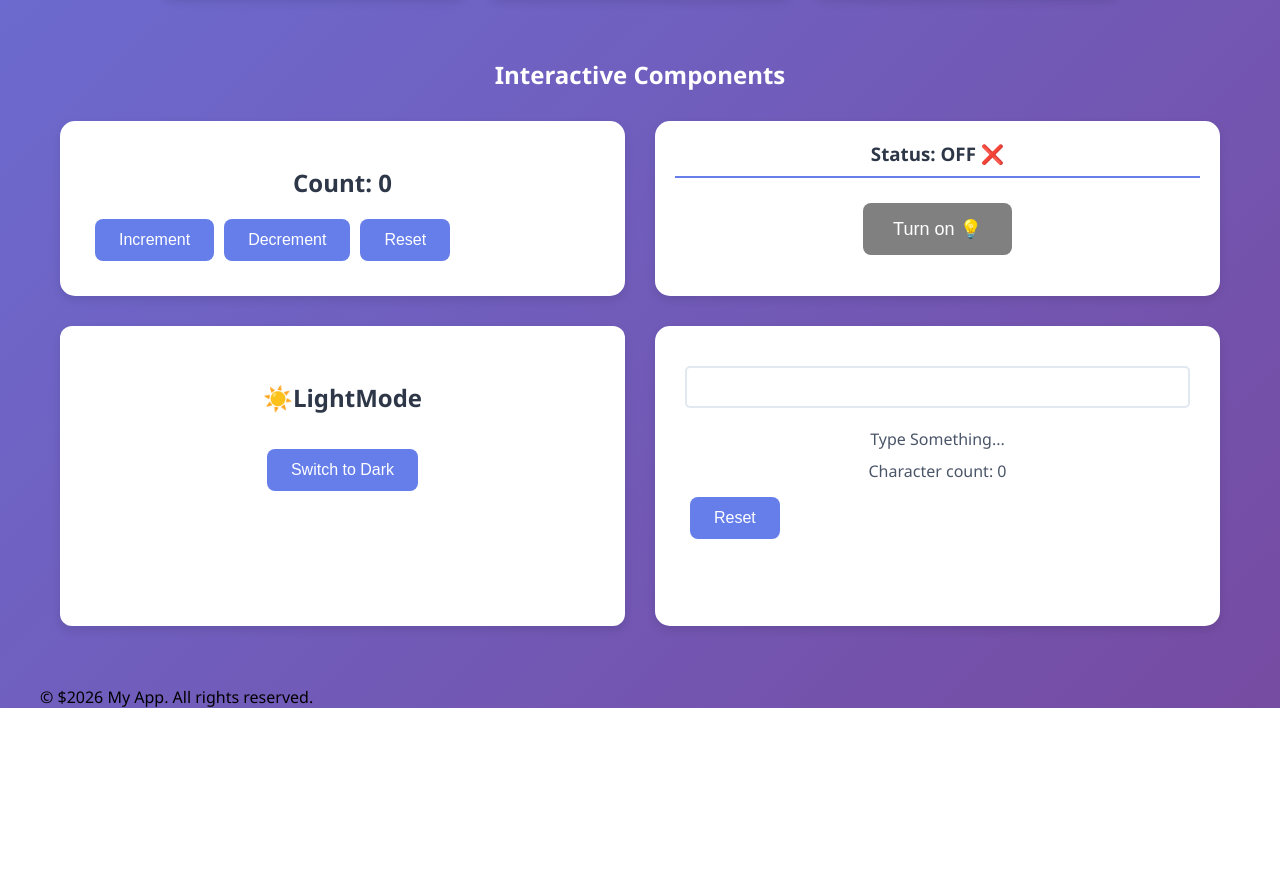
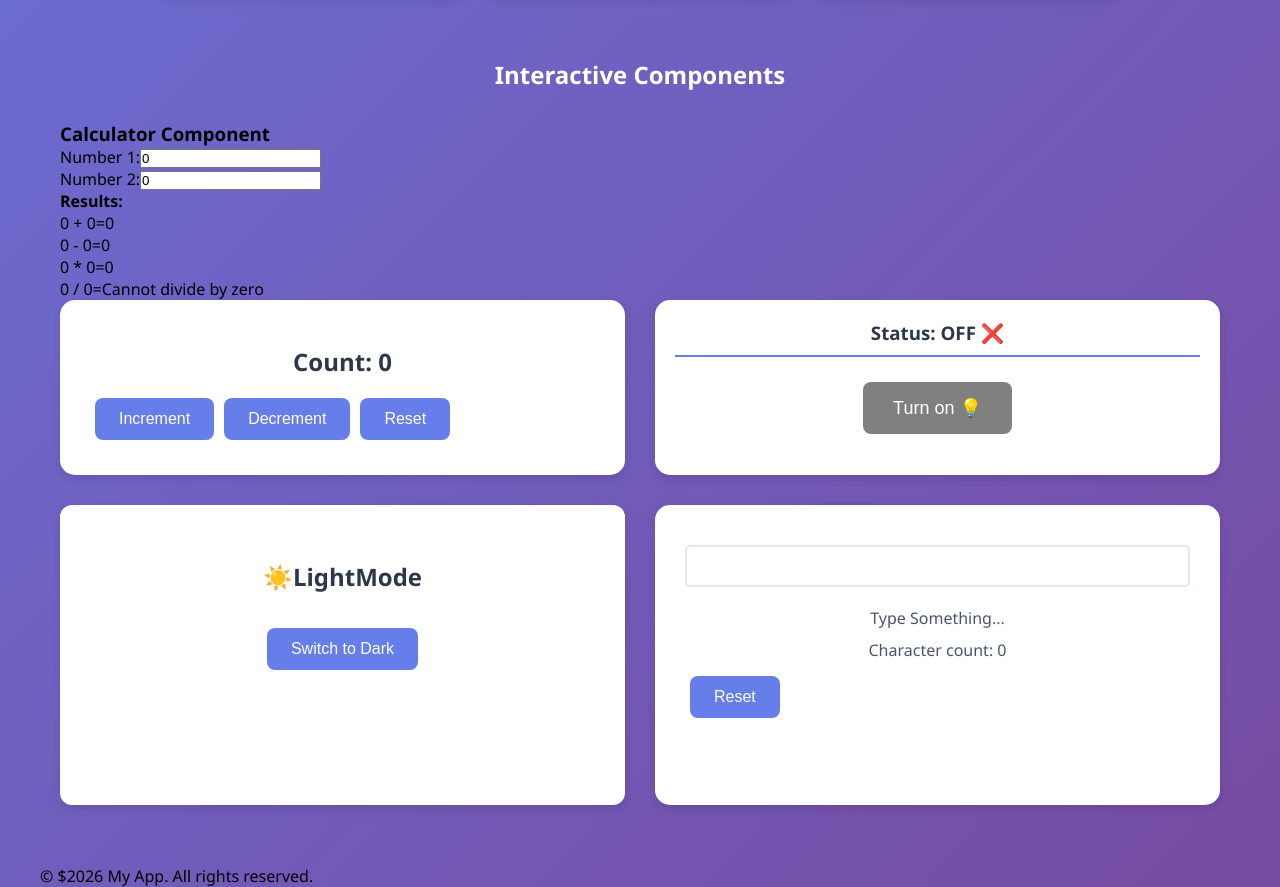
Before and after one commit to Priyanshurawat02/my-react-practice, a React (Vite) app: page / in a window 1280 px wide. Shown: the part 1248-2135 px from the top of the page. Before the commit the page ends 1956 px from the top, so only its background shows below. Built offline with nearby package versions, Linux system fonts and the light colour scheme.

Commit message:
Day 3-4: Completed useState challenges - Counter, Toggle, ThemeSwitcher, TextDisplay, and Calculator components

```diff
--- a/src/App.jsx
+++ b/src/App.jsx
@@ -10,6 +10,7 @@ import Counter from './Counter';
 import Toggle from './Toggle';
 import ThemeSwitcher from './ThemeSwitcher';
 import TextDisplay from './TextDisplay';
+import Calulator from './Calulator';
 
 function App() {
 
@@ -114,6 +115,8 @@ function App() {
           Interactive Components
         </h2>
 
+        <Calulator/>
+
         <div className="components-grid">
           <Counter />
           <Toggle />
--- /dev/null
+++ b/src/Calulator.jsx
@@ -0,0 +1,33 @@
+import { useState } from "react";
+
+export default function Calulator() {
+
+    const [num1, setNum1] =useState(0);
+    const [num2, setNum2]= useState(0);
+
+    return (
+        <div>
+            <h3>Calculator Component</h3>
+            <div>
+                <label>Number 1:</label>
+            <input type="number"
+            value={num1}
+            onChange={(e) => setNum1(Number(e.target.value))}
+            ></input>
+            </div>
+            <div>
+                <label>Number 2:</label>
+            <input type="number"
+            value={num2}
+            onChange={(e) =>setNum2(Number(e.target.value))}
+            ></input>
+            </div>
+
+            <h4>Results:</h4>
+            <p>{num1} + {num2}={num1+num2}</p>
+             <p>{num1} - {num2}={num1-num2}</p>
+              <p>{num1} * {num2}={num1*num2}</p>
+               <p>{num1} / {num2}={num2 !== 0 ? (num1 /num2).toFixed(2):"Cannot divide by zero"}</p>
+        </div>
+    )
+}
```
